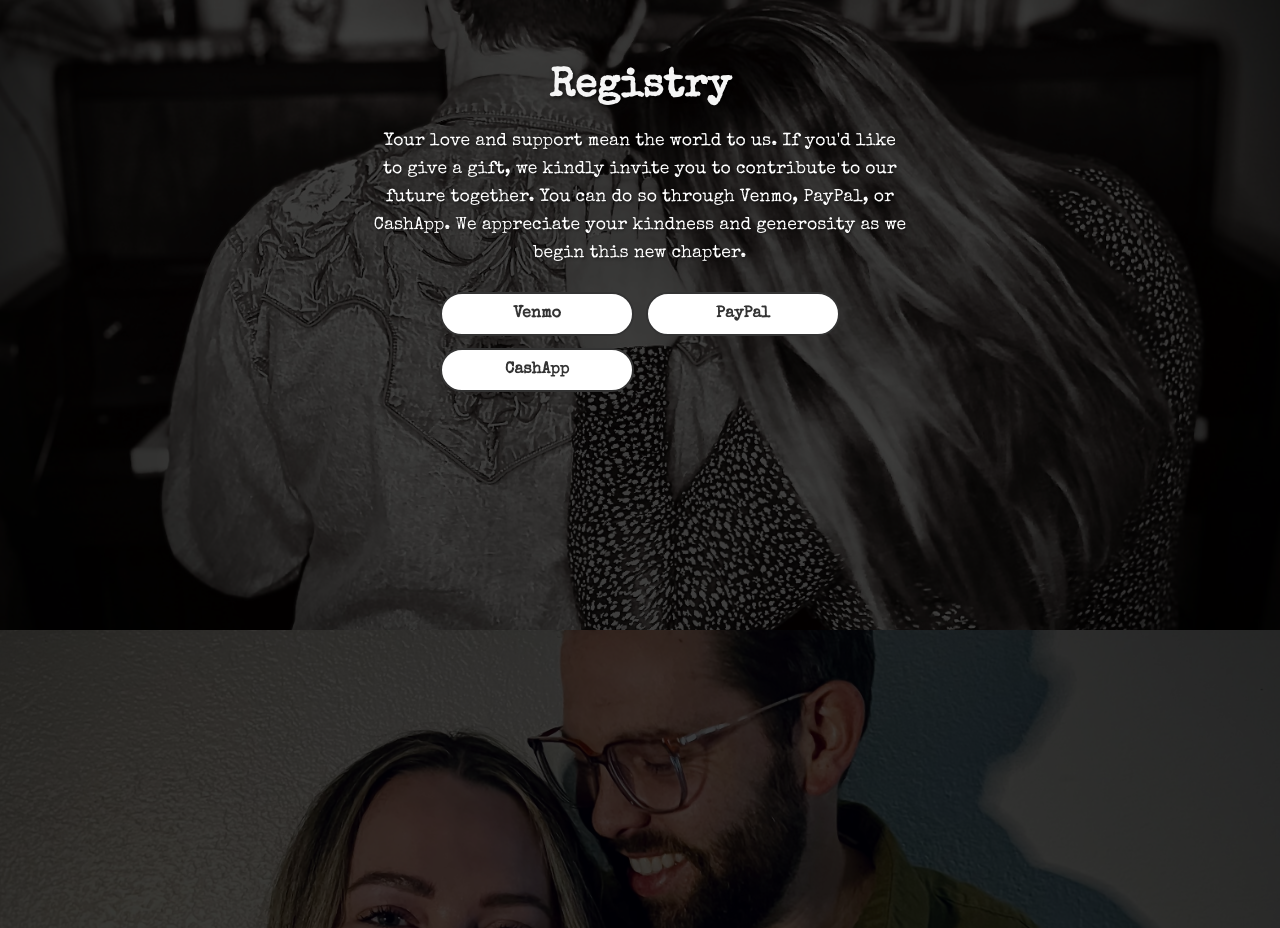
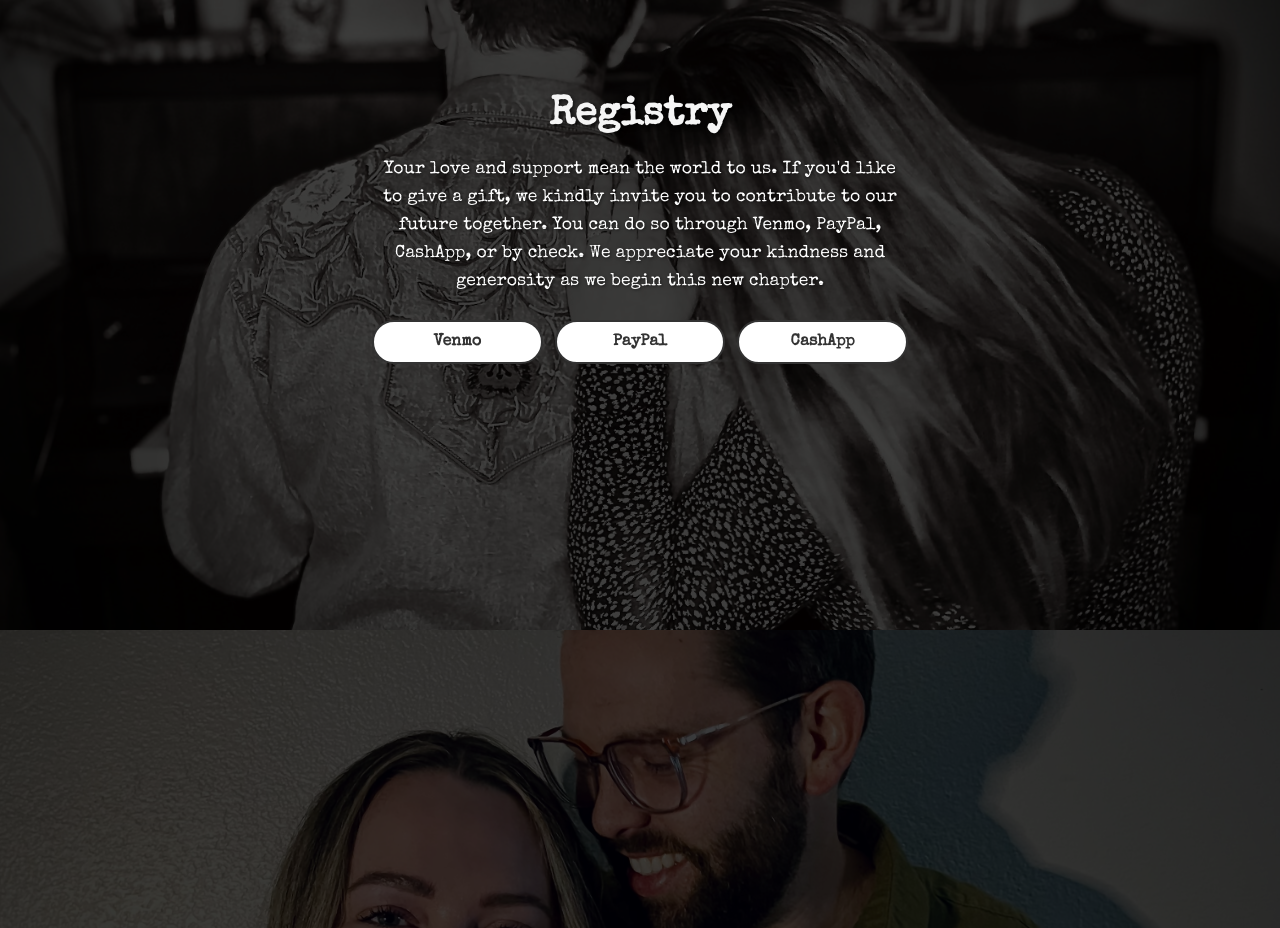
Before and after one commit to davidleach724/alex-and-dave, a React (Create React App) app: page / in a window 1280 px wide. Shown: the part 2570-3498 px from the top of the page. Built offline with nearby package versions, Linux system fonts and the light colour scheme.

Commit message:
modify registry

```diff
--- a/src/App.css
+++ b/src/App.css
@@ -589,11 +589,11 @@ button:hover {
   width: 100%;
 }
 
-/* Adjust to 2x2 layout on larger screens */
-@media (min-width: 600px) {
+
+@media (min-width: 768px) { /* Adjust for desktop screens */
   .registry-links {
-    grid-template-columns: repeat(2, 1fr);
-    max-width: 400px;
+    grid-template-columns: repeat(3, 1fr); /* Display links in a row */
+    max-width: 600px; /* Adjust width for alignment */
     margin: 0 auto;
   }
 }
@@ -610,6 +610,7 @@ button:hover {
   border-radius: 25px;
   transition: all 0.3s ease-in-out;
   width: 100%;
+  max-width: 177px; /* Set max width */
   text-align: center;
 }
 
--- a/src/App.js
+++ b/src/App.js
@@ -188,7 +188,7 @@ const App = () => {
           <p className="registry-message">
             Your love and support mean the world to us. If you'd like to give a
             gift, we kindly invite you to contribute to our future together. You
-            can do so through Venmo, PayPal, or CashApp. We appreciate
+            can do so through Venmo, PayPal, CashApp, or by check. We appreciate
             your kindness and generosity as we begin this new chapter.
           </p>
           <div className="registry-links">
```
